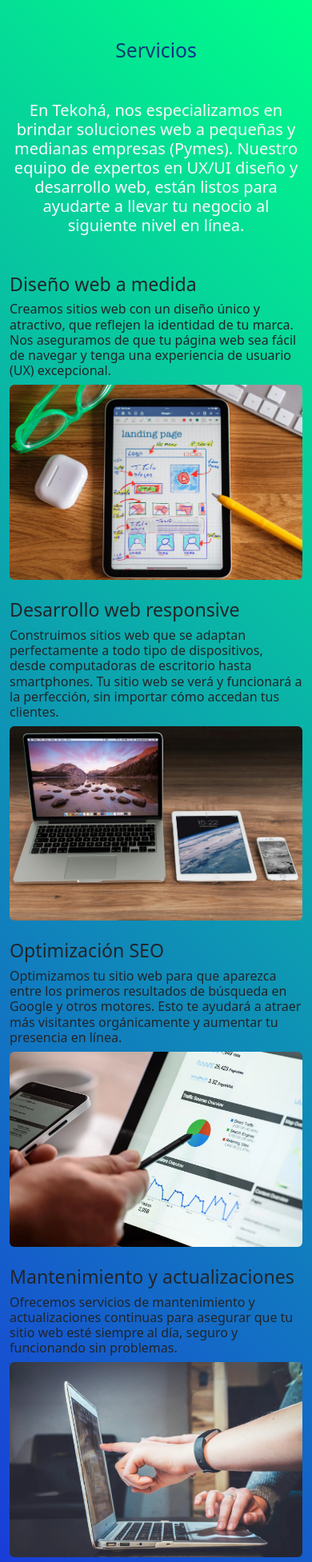
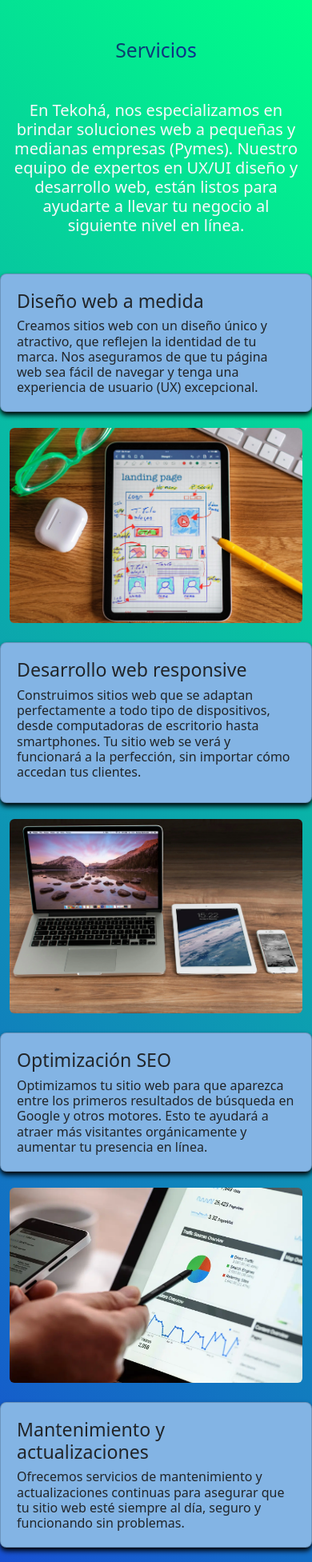
Before and after one commit to juantoledo1/teko, an Astro site: page /Servicios in a window 390 px wide. Shown: the top 1953 px of the page at 80% size. Built offline with nearby package versions, Linux system fonts and the light colour scheme; Astro itself is replaced by a stand-in of ours.

Commit message:
se corrigio fonts y backgraund-text colores

```diff
--- a/src/pages/Servicios.astro
+++ b/src/pages/Servicios.astro
@@ -9,9 +9,9 @@ import 'bootstrap/dist/css/bootstrap.min.css';
     <p class="h5 text-center text-light mb-5">En Tekohá, nos especializamos en brindar soluciones web a pequeñas y medianas empresas (Pymes). Nuestro equipo de expertos en UX/UI diseño y desarrollo web, están listos para ayudarte a llevar tu negocio al siguiente nivel en línea.</p>
 
     <div class="row align-items-center mb-4">
-      <div class="col-md-6">
-        <h3>Diseño web a medida</h3>
-        <p class="h6">Creamos sitios web con un diseño único y atractivo, que reflejen la identidad de tu marca. Nos aseguramos de que tu página web sea fácil de navegar y tenga una experiencia de usuario (UX) excepcional.</p>
+      <div class="card col-md-6">
+        <h3 class="card-title">Diseño web a medida</h3>
+        <p class="h6 card-text">Creamos sitios web con un diseño único y atractivo, que reflejen la identidad de tu marca. Nos aseguramos de que tu página web sea fácil de navegar y tenga una experiencia de usuario (UX) excepcional.</p>
       </div>
       <div class="col-md-6">
         <img src="/img4.webp" alt="Diseño web a medida" class="img-fluid rounded" />
@@ -19,8 +19,8 @@ import 'bootstrap/dist/css/bootstrap.min.css';
     </div>
 
     <div class="row align-items-center mb-4">
-      <div class="col-md-6 order-md-2">
-        <h3>Desarrollo web responsive</h3>
+      <div class=" card col-md-6 order-md-2">
+        <h3 >Desarrollo web responsive</h3>
         <p class="h6">Construimos sitios web que se adaptan perfectamente a todo tipo de dispositivos, desde computadoras de escritorio hasta smartphones. Tu sitio web se verá y funcionará a la perfección, sin importar cómo accedan tus clientes.</p>
       </div>
       <div class="col-md-6 order-md-1">
@@ -29,9 +29,9 @@ import 'bootstrap/dist/css/bootstrap.min.css';
     </div>
 
     <div class="row align-items-center mb-4">
-      <div class="col-md-6">
-        <h3>Optimización SEO</h3>
-        <p class="h6">Optimizamos tu sitio web para que aparezca entre los primeros resultados de búsqueda en Google y otros motores. Esto te ayudará a atraer más visitantes orgánicamente y aumentar tu presencia en línea.</p>
+      <div class=" card col-md-6">
+        <h3 class="card-title">Optimización SEO</h3>
+        <p class="card-text h6">Optimizamos tu sitio web para que aparezca entre los primeros resultados de búsqueda en Google y otros motores. Esto te ayudará a atraer más visitantes orgánicamente y aumentar tu presencia en línea.</p>
       </div>
       <div class="col-md-6">
         <img src="/img1.webp" alt="Optimización SEO" class="img-fluid rounded" />
@@ -39,9 +39,9 @@ import 'bootstrap/dist/css/bootstrap.min.css';
     </div>
 
     <div class="row align-items-center mb-4">
-      <div class="col-md-6 order-md-2">
-        <h3>Mantenimiento y actualizaciones</h3>
-        <p class="h6">Ofrecemos servicios de mantenimiento y actualizaciones continuas para asegurar que tu sitio web esté siempre al día, seguro y funcionando sin problemas.</p>
+      <div class=" card col-md-6 order-md-2">
+        <h3 class="card-title">Mantenimiento y actualizaciones</h3>
+        <p class="card-text h6">Ofrecemos servicios de mantenimiento y actualizaciones continuas para asegurar que tu sitio web esté siempre al día, seguro y funcionando sin problemas.</p>
       </div>
       <div class="col-md-6 order-md-1">
         <img src="/img6.webp" alt="Mantenimiento y actualizaciones" class="img-fluid rounded" />
@@ -49,9 +49,9 @@ import 'bootstrap/dist/css/bootstrap.min.css';
     </div>
 
     <div class="row align-items-center mb-4">
-      <div class="col-md-6">
-        <h3>Soporte técnico</h3>
-        <p class="h6">Nuestro equipo de soporte está disponible para ayudarte con cualquier duda o problema que puedas tener, garantizando la continuidad de tu negocio en línea.</p>
+      <div class="card col-md-6">
+        <h3 class="card-title">Soporte técnico</h3>
+        <p class="card-text h6">Nuestro equipo de soporte está disponible para ayudarte con cualquier duda o problema que puedas tener, garantizando la continuidad de tu negocio en línea.</p>
       </div>
       <div class="col-md-6">
         <img src="/img2.webp" alt="Soporte técnico" class="img-fluid rounded" />
@@ -66,6 +66,13 @@ import 'bootstrap/dist/css/bootstrap.min.css';
 
 
 <style>
+  .card {
+    background-color: #83b4e4;
+    padding: 20px;
+    border-radius: 8px;
+    box-shadow: 0 4px 6px rgba(0, 3, 5, 5.1);
+    margin-bottom: 20px;
+  }
   .gradient-text {
     background: linear-gradient(45deg, #026135, #180cc5);
     -webkit-background-clip: text;
```
Also changed, not shown: src/pages/Nosotros.astro (+4 -4 lines), src/pages/Planes.astro (+10 -1 lines).
